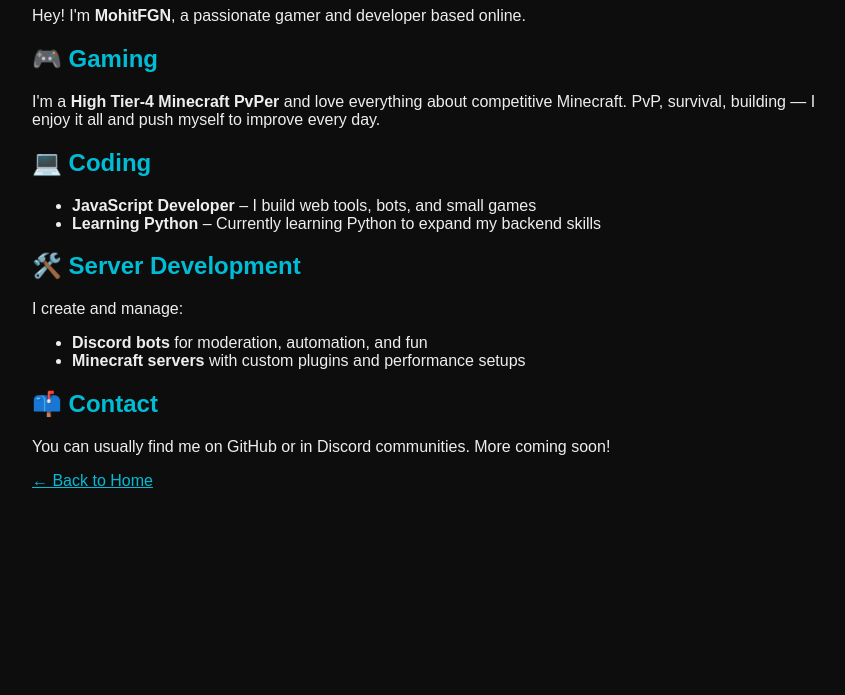
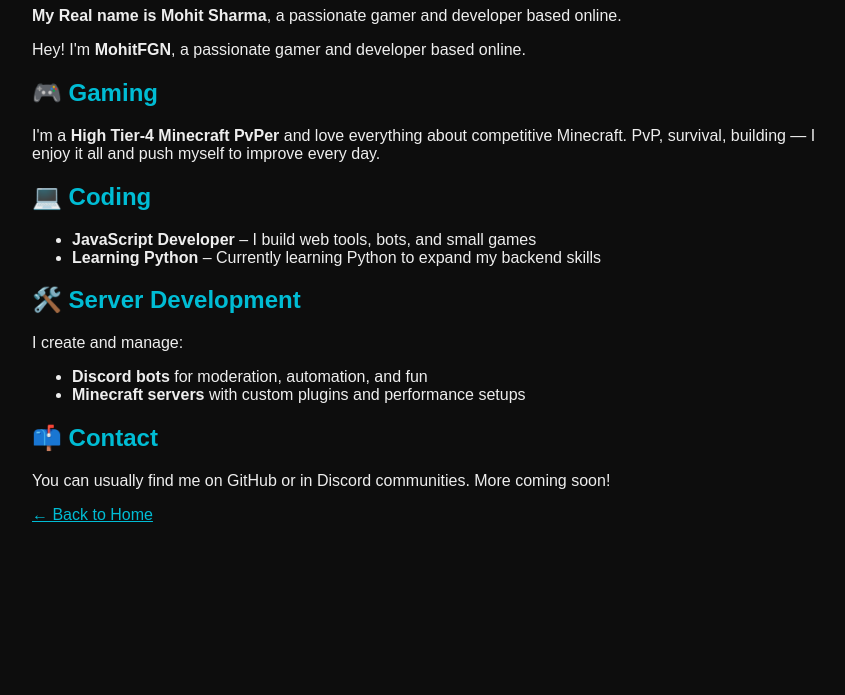
Before and after one commit to MohitFGN/MohitFGN.github.io, a plain HTML site: page about.html in a window 1280 px wide. Shown: the part 105-800 px from the top of the page, without its empty margins (208-1053 px from the left). Drawn offline with Linux system fonts and the light colour scheme.

Commit message:
Update about.html

```diff
--- a/about.html
+++ b/about.html
@@ -25,7 +25,7 @@
 </head>
 <body>
   <h1>About Me - MohitFGN</h1>
-
+  </p><strong>My Real name is Mohit Sharma</strong>, a passionate gamer and developer based online.</p>
   <p>Hey! I'm <strong>MohitFGN</strong>, a passionate gamer and developer based online.</p>
 
   <h2>🎮 Gaming</h2>
```
